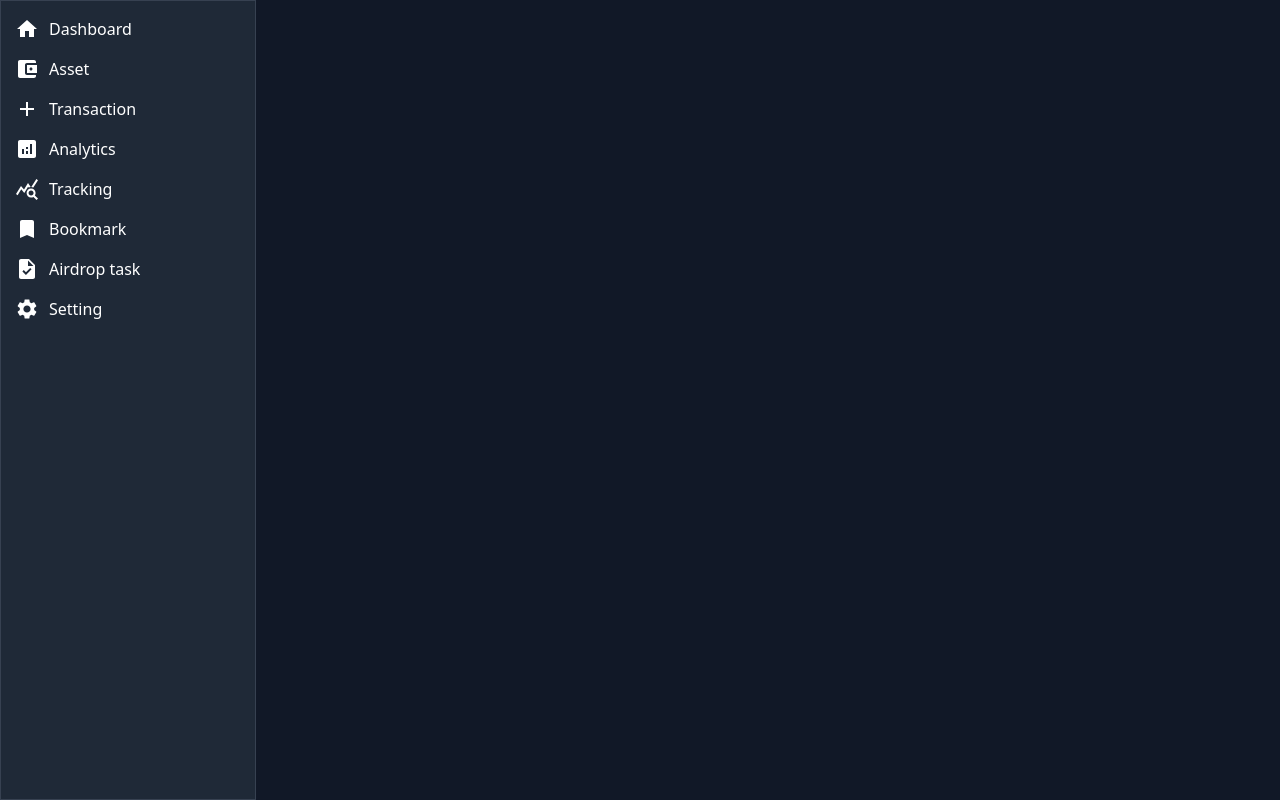
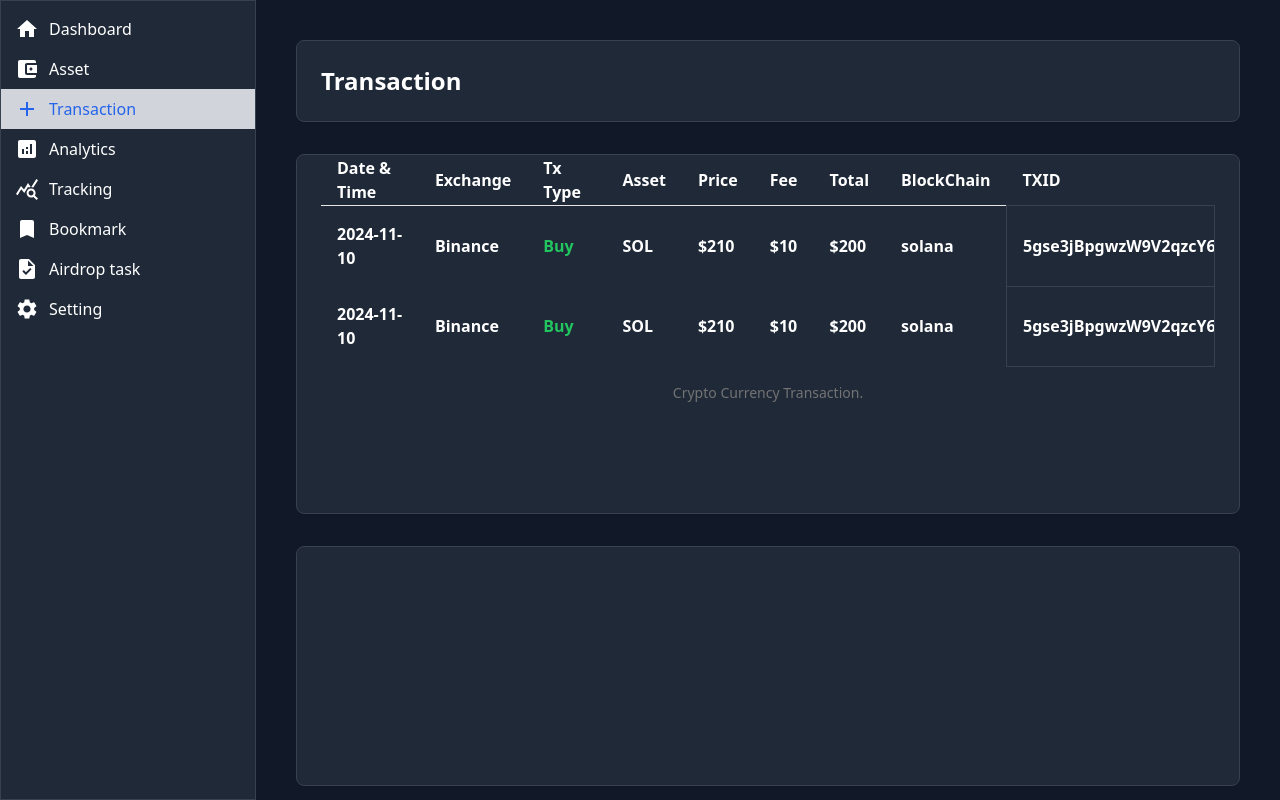
Before and after one commit to uki-t66/CryptoLens, a React (Vite) app in the folder frontend/: page /transaction in a window 1280 px wide. Built offline with nearby package versions, Linux system fonts and the light colour scheme.

Commit message:
done TxHistory screen

```diff
--- a/frontend/src/App.tsx
+++ b/frontend/src/App.tsx
@@ -3,6 +3,7 @@ import './App.css';
 import { Sidebar } from './components/layout/Sidebar';
 import { Dashboard } from './pages/Dashboard';
 import { Asset } from './pages/Asset';
+import { Transaction } from './pages/Transaction';
 
 
 const App = () => {
@@ -18,6 +19,7 @@ const App = () => {
           <Routes>
             <Route path="/" element={<Dashboard />} />
             <Route path="/asset" element={<Asset />} />
+            <Route path="/transaction" element={<Transaction />} />
           </Routes>
         </main>
       </div>
--- a/frontend/src/components/features/assetManagement/AssetField.tsx
+++ b/frontend/src/components/features/assetManagement/AssetField.tsx
@@ -11,11 +11,11 @@ import {
 
 export const AssetField = () => {
     return (
-        // Table の上にdivを配置し、高さとrelativeを設定し、それに'overflow-auto'クラスを追加し固定.
+        // Table の親にdivを配置し、高さとrelativeを設定し、それに'overflow-auto'クラスを追加してスクロールを可能にさせ固定.
         <div className="h-5/6 relative bg-gray-800 px-6 rounded-lg shadow-sm border border-gray-700 overflow-auto">
             <Table>
                 <TableCaption>Crypto Currency Portfolio.</TableCaption>
-                {/* sticky追加でasset数が多い場合に対応 */}
+                {/* sticky追加でasset数が多くスクロールする場合に対応 */}
                 <TableHeader className="sticky top-0 bg-gray-800">
                     <TableRow className="pointer-events-none">
                     <TableHead>Asset</TableHead>
--- a/frontend/src/components/features/assetManagement/AssetForm.tsx
+++ /dev/null
@@ -1,7 +0,0 @@
-export const AssetForm = () => {
-    return (
-        <div className="bg-gray-800 p-6 rounded-lg shadow-sm border border-gray-700">
-            <h2 className="text-white text-2xl">Add New Transaction</h2>
-        </div>
-    )
-}
--- /dev/null
+++ b/frontend/src/components/features/transaction/AddTx.tsx
@@ -0,0 +1,7 @@
+export const AddTx = () => {
+    return (
+        <div className="h-1/3 relative bg-gray-800 px-6 rounded-lg shadow-sm border border-gray-700">
+
+        </div>
+    )
+}
--- /dev/null
+++ b/frontend/src/components/features/transaction/TxHistory.tsx
@@ -0,0 +1,62 @@
+import {
+    Table,
+    TableBody,
+    TableCaption,
+    TableCell,
+    TableHead,
+    TableHeader,
+    TableRow,
+  } from "@/components/ui/table"
+
+
+
+export const TxHistory = () => {
+    return (
+
+        <div className="h-1/2 relative bg-gray-800 px-6 rounded-lg shadow-sm border border-gray-700 overflow-auto mb-8">
+            <Table>
+                <TableCaption>Crypto Currency Transaction.</TableCaption>
+                {/* sticky追加でasset数が多くスクロールする場合に対応 */}
+                <TableHeader className="sticky top-0 bg-gray-800">
+                    <TableRow className="pointer-events-none">
+                    <TableHead>Date & Time</TableHead>
+                    <TableHead>Exchange</TableHead>
+                    <TableHead>Tx Type</TableHead> {/* Buy or Sell or Staking or Reward(Sell枠) or Transfer */}
+                    <TableHead>Asset</TableHead>
+                    <TableHead>Price</TableHead> {/* usd or jpy 表記 */}
+                    <TableHead>Fee</TableHead> {/* 取引手数料、送金手数料、gasFee */}
+                    <TableHead>Total</TableHead>
+                    <TableHead>BlockChain</TableHead>
+                    <TableHead>TXID</TableHead>
+                    </TableRow>
+                </TableHeader>
+                <TableBody>
+                    <TableRow>
+                    <TableCell>2024-11-10</TableCell>
+                    <TableCell>Binance</TableCell>
+                    <TableCell className="text-green-500">Buy</TableCell>
+                    <TableCell>SOL</TableCell>
+                    <TableCell>$210</TableCell>
+                    <TableCell>$10</TableCell>
+                    <TableCell>$200</TableCell>
+                    <TableCell>solana</TableCell>
+                    <TableCell className="max-w-52 overflow-x-auto border border-gray-700">5gse3jBpgwzW9V2qzcY6WTWUbLEcmzVJYkb8vL8FRwKD1Wo8mbs8bheP1WhTvsdeHyam7XiTX6TVKJ1sy8CdVUcEiii</TableCell>
+                    </TableRow>
+                </TableBody>
+                <TableBody>
+                    <TableRow>
+                    <TableCell>2024-11-10</TableCell>
+                    <TableCell>Binance</TableCell>
+                    <TableCell className="text-green-500">Buy</TableCell>
+                    <TableCell>SOL</TableCell>
+                    <TableCell>$210</TableCell>
+                    <TableCell>$10</TableCell>
+                    <TableCell>$200</TableCell>
+                    <TableCell>solana</TableCell>
+                    <TableCell className="max-w-52 overflow-x-auto border border-gray-700">5gse3jBpgwzW9V2qzcY6WTWUbLEcmzVJYkb8vL8FRwKD1Wo8mbs8bheP1WhTvsdeHyam7XiTX6TVKJ1sy8CdVUcEiii</TableCell>
+                    </TableRow>
+                </TableBody>
+            </Table>
+        </div>
+    )
+}
--- a/frontend/src/components/layout/SidebarData.tsx
+++ b/frontend/src/components/layout/SidebarData.tsx
@@ -33,7 +33,7 @@ export const SIDEBAR_DATA: SidebarItems[] = [
         id: "tx",
         title: "Transaction",
         icon: AddIcon,
-        link: "/tx-history"
+        link: "/transaction"
     },
     {
         id: "analytics",
--- a/frontend/src/pages/Asset.tsx
+++ b/frontend/src/pages/Asset.tsx
@@ -5,7 +5,7 @@ import { Header } from "../components/layout/Header"
 export const Asset = () => {
     return(
         <>
-            <Header headerTitle="Asset-Management"/>
+            <Header headerTitle="Asset"/>
             <AssetField/>
         </>
     )
--- /dev/null
+++ b/frontend/src/pages/Transaction.tsx
@@ -0,0 +1,13 @@
+import { AddTx } from "@/components/features/transaction/AddTx"
+import { TxHistory } from "@/components/features/transaction/TxHistory"
+import { Header } from "@/components/layout/Header"
+
+export const Transaction = () => {
+    return (
+        <>
+            <Header headerTitle="Transaction" />
+            <TxHistory/>
+            <AddTx/>
+        </>
+    )
+}
```
